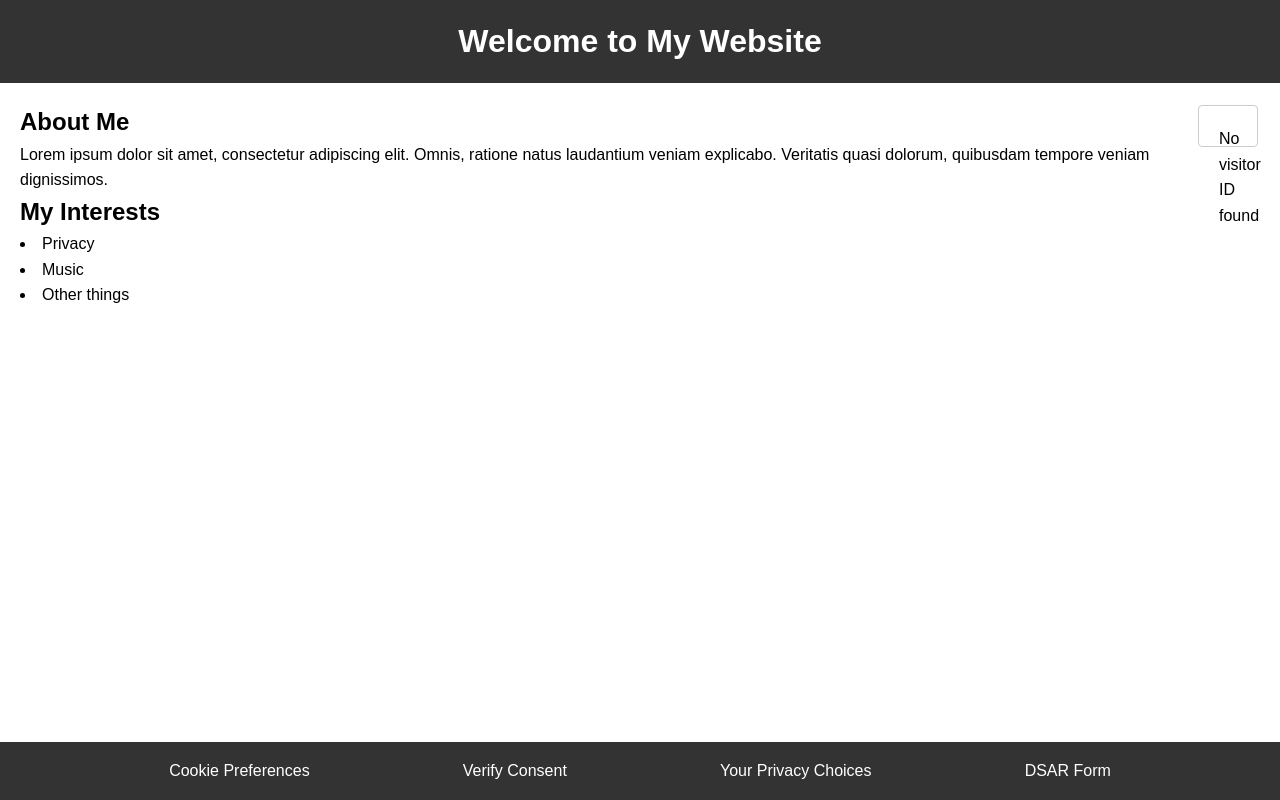
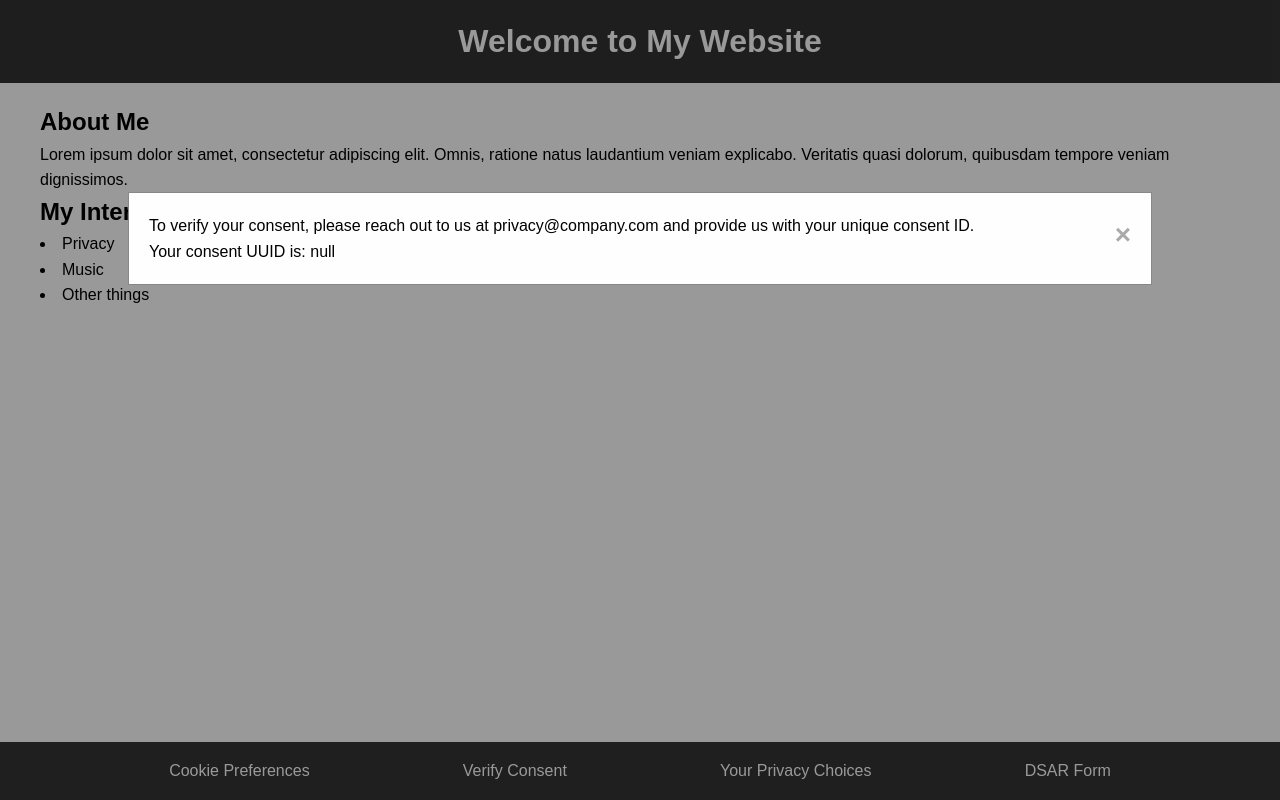
Before and after one commit to colinrosano/colinrosano.github.io, a plain HTML site: page index.html in a window 1280 px wide. Both pictures are taken after a click on the link "Verify Consent". Drawn offline with Linux system fonts and the light colour scheme; a script that the page names is missing.

Commit message:
added modal to show consent uuid

```diff
--- a/Scripts/cookieDisply.js
+++ b/Scripts/cookieDisply.js
@@ -3,8 +3,24 @@ document.addEventListener("DOMContentLoaded", function () {
   const osano_consentmanager_uuid = localStorage.getItem(
     "osano_consentmanager_uuid"
   );
-  document.getElementById("cookie-display").textContent =
-    osano_consentmanager_uuid
-      ? `Your Consent ID: ${osano_consentmanager_uuid}`
-      : "No visitor ID found";
+
+  const modal = document.getElementById("consentModal");
+  const span = document.getElementsByClassName("close")[0];
+  const consentUUID = document.getElementById("consentUUID");
+
+  document.querySelector(".verifyConsent").onclick = function (event) {
+    event.preventDefault();
+    consentUUID.innerHTML = `To verify your consent, please reach out to us at privacy@company.com and provide us with your unique consent ID. <br> Your consent UUID is: ${osano_consentmanager_uuid}`;
+    modal.style.display = "block";
+  };
+
+  span.onclick = function () {
+    modal.style.display = "none";
+  };
+
+  window.onclick = function (event) {
+    if (event.target == modal) {
+      modal.style.display = "none";
+    }
+  };
 });
--- a/index.html
+++ b/index.html
@@ -54,16 +54,13 @@
           <li>Other things</li>
         </ul>
       </div>
-      <div id="cookie-display"></div>
     </main>
 
     <footer>
       <a href="#" onclick="Osano.cm.showDrawer('osano-cm-dom-info-dialog-open')"
         >Cookie Preferences</a
       >
-      <a href="#" onclick="Osano.cm.showDrawer('osano-cm-dom-info-dialog-open')"
-        >Verify Consent</a
-      >
+      <a class="verifyConsent" href="#">Verify Consent</a>
       <a href="./unifiedConsent.html">Your Privacy Choices</a>
       <a
         href="https://my.datasubject.com/AzZcpvRm9bbsqngN/45961"
@@ -72,5 +69,11 @@
         DSAR Form</a
       >
     </footer>
+    <div id="consentModal" class="modal">
+      <div class="modal-content">
+        <span class="close">&times;</span>
+        <p id="consentUUID"></p>
+      </div>
+    </div>
   </body>
 </html>
--- a/styles.css
+++ b/styles.css
@@ -72,3 +72,35 @@ a:focus {
   border-radius: 4px;
   font-family: Arial, sans-serif;
 }
+
+.modal {
+  display: none;
+  position: fixed;
+  z-index: 1;
+  left: 0;
+  top: 0;
+  width: 100%;
+  height: 100%;
+  overflow: auto;
+  background-color: rgb(0, 0, 0);
+  background-color: rgba(0, 0, 0, 0.4);
+}
+.modal-content {
+  background-color: #fefefe;
+  margin: 15% auto;
+  padding: 20px;
+  border: 1px solid #888;
+  width: 80%;
+}
+.close {
+  color: #aaa;
+  float: right;
+  font-size: 28px;
+  font-weight: bold;
+}
+.close:hover,
+.close:focus {
+  color: black;
+  text-decoration: none;
+  cursor: pointer;
+}
```
